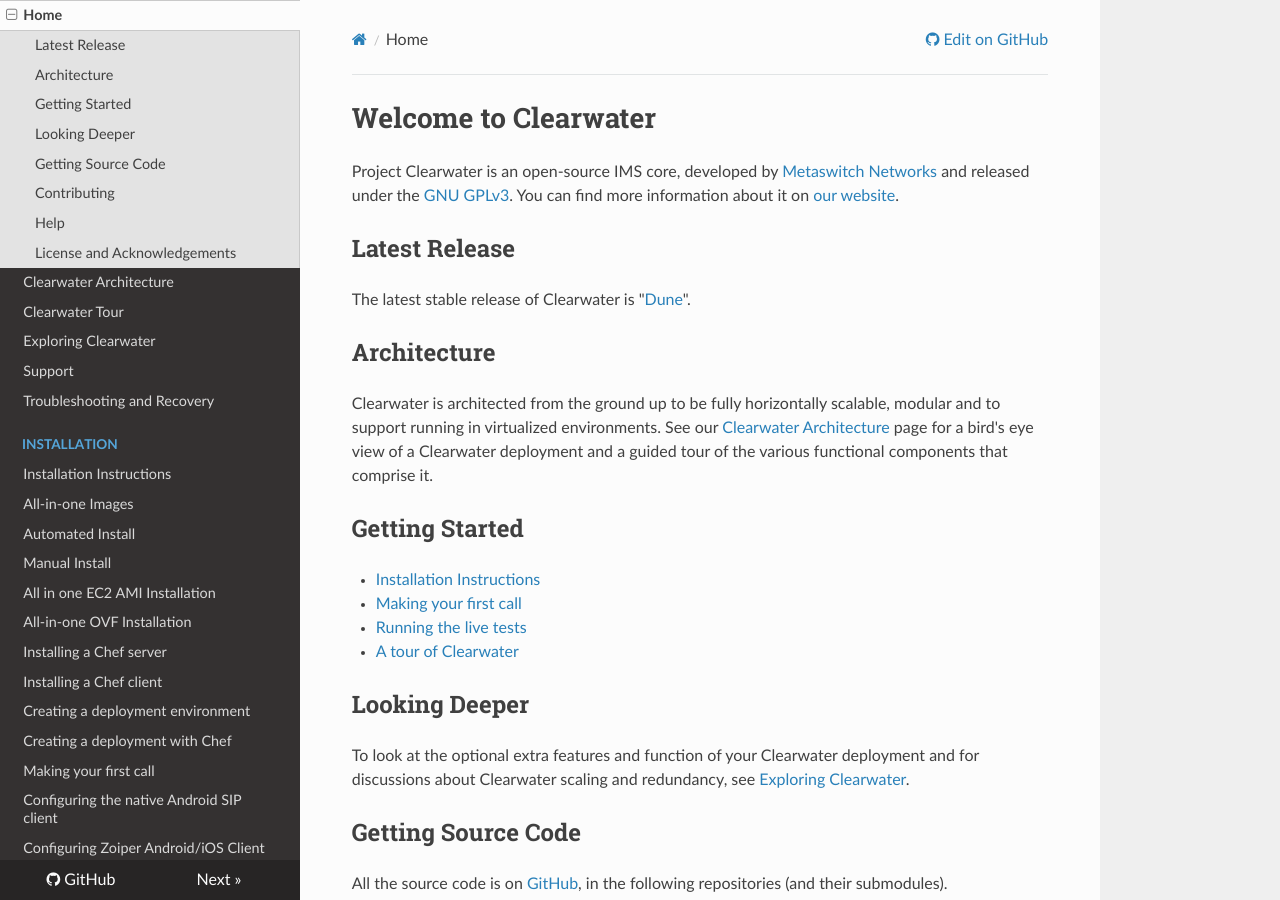
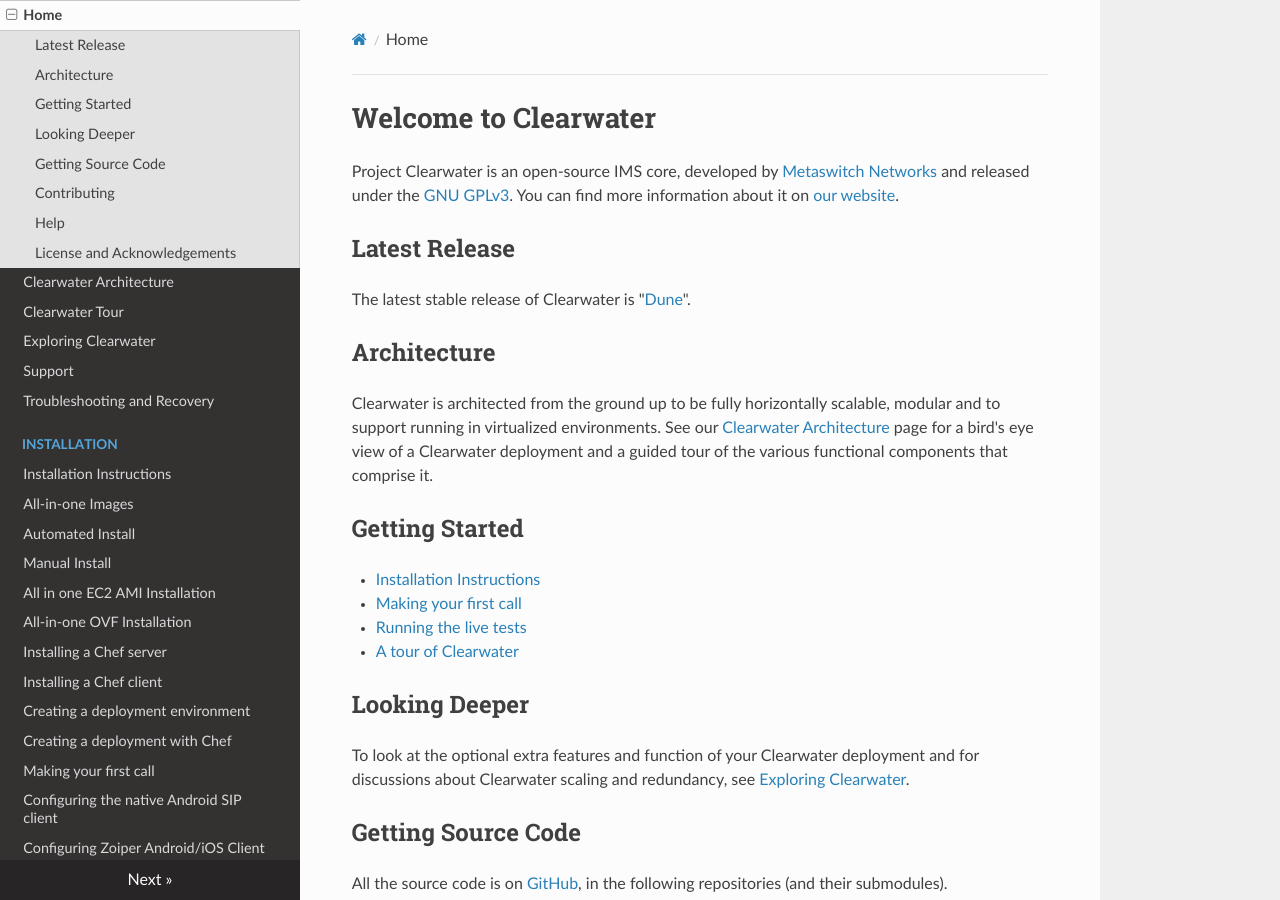
Before and after one commit to Metaswitch/clearwater-readthedocs, an MkDocs documentation site: the page built from docs/index.md, in a window 1280 px wide and 900 px high. Built offline with MkDocs 1.6.1, drawn with Linux system fonts in a browser that asks for light colours; nearby versions of some CDN libraries; old or Windows-style settings are respelled for this version of MkDocs; part of the change alters nothing that is shown.

Commit message:
Remove 'Edit on Github' link

```diff
--- a/mkdocs.yml
+++ b/mkdocs.yml
@@ -1,5 +1,4 @@
 site_name: Clearwater Docs Home
-repo_url: https://github.com/Metaswitch/clearwater-readthedocs
 pages:
 # Overview:
 - ['index.md', 'Home']
```
